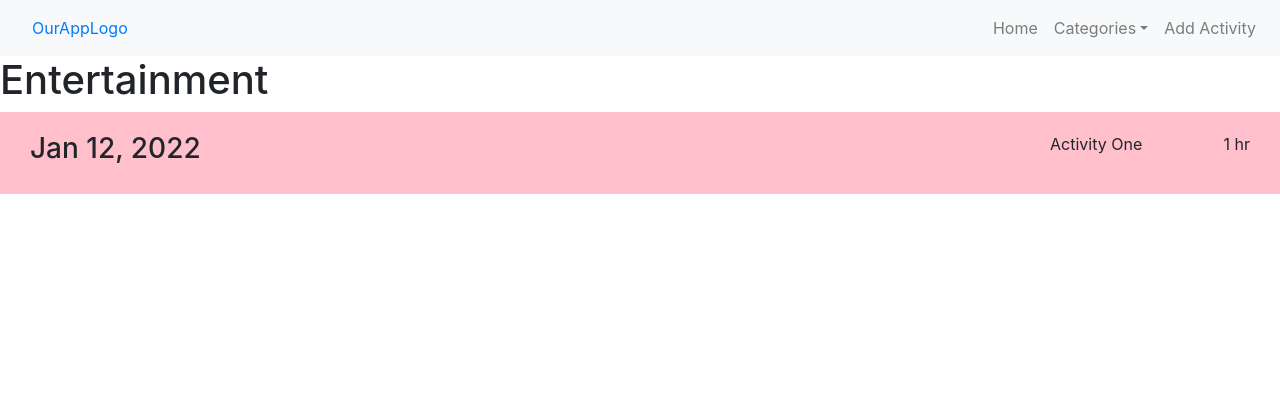
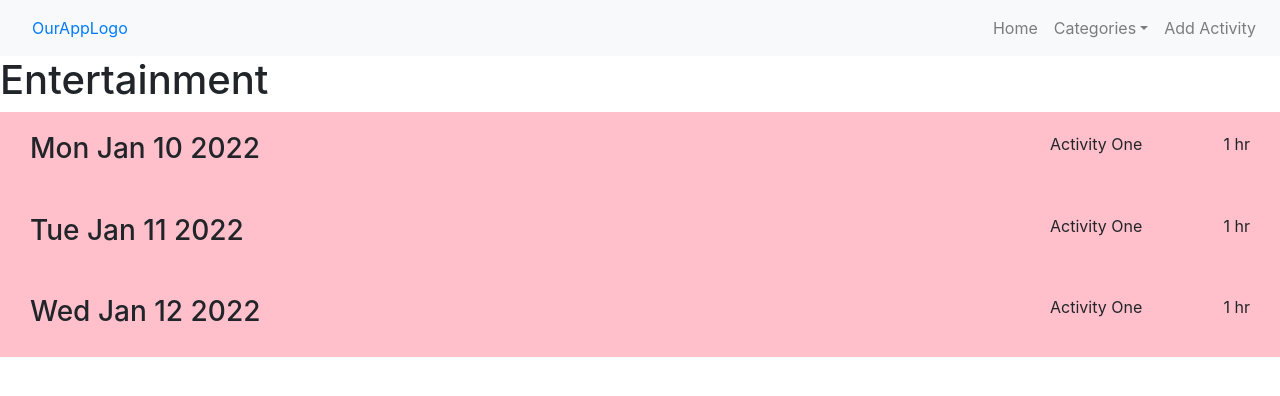
Before and after one commit to Tejada-Joyce/productivity-tracker, a React (Create React App) app: page /category/Entertainment in a window 1280 px wide. Shown: the top 396 px of the page. Built offline with nearby package versions, Linux system fonts and the light colour scheme.

Commit message:
Category data passing

```diff
--- a/src/components/Category/Category.js
+++ b/src/components/Category/Category.js
@@ -44,13 +44,20 @@ const Category = () => {
     });
 
     //Pass the content to category dynamically to display multiple cards by date
-    console.log(groupByDateCategory)
+    let categoryList = <span>No Category Listed!</span>;
+
+    if (groupByDateCategory.size > 0) {
+        categoryList = [];
+        groupByDateCategory.forEach((values, key) => {
+            categoryList.push(<CategoryCard key={key} date={key} list={values}></CategoryCard>)
+        })
+    }
 
     return (
-        <>
-        <h1>{category_type}</h1>
-        <CategoryCard />
-        </>
+        <div>
+            <h1>{category_type}</h1>
+            {categoryList}
+        </div>
     );
 }
 
--- a/src/components/Category/CategoryCard.js
+++ b/src/components/Category/CategoryCard.js
@@ -2,10 +2,11 @@ import Categorylist from "./CategoryList"
 import styles from "./CategoryCard.module.css"
 
 const CategoryCard = (props) => {
+    console.log(props)
     return (
         <div className={styles.categoryCard}>
-            <h3>Jan 12, 2022</h3>
-            <Categorylist />
+            <h3>{props.date}</h3>
+            <Categorylist activityList={props.list} />
         </div>
     );
 }
--- a/src/components/Category/CategoryList.js
+++ b/src/components/Category/CategoryList.js
@@ -2,6 +2,7 @@ import CategoryDetail from "./CategoryDetail";
 import styles from "./CategoryList.module.css"
 
 const CategoryCard = (props) => {
+    console.log(props.activityList)
     return (
         <div className={styles.categoryList}>
             <CategoryDetail />
```
